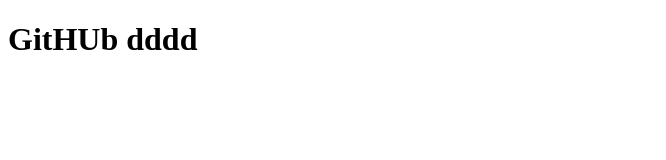
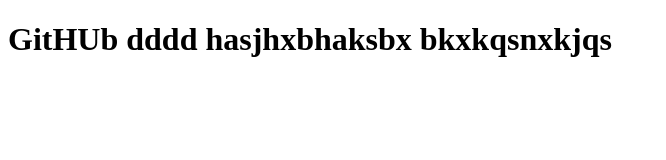
Before and after one commit to JitanBanait/abcDemo, a plain HTML site: page index.html in a window 1280 px wide. Shown: the whole page, without its empty margins (0-666 px from the left). Drawn offline with Linux system fonts and the light colour scheme.

Commit message:
third commit

```diff
--- a/index.html
+++ b/index.html
@@ -9,6 +9,8 @@
     <h1>
         GitHUb
         dddd
+        hasjhxbhaksbx
+        bkxkqsnxkjqs
     </h1>
 </body>
 </html>
```
